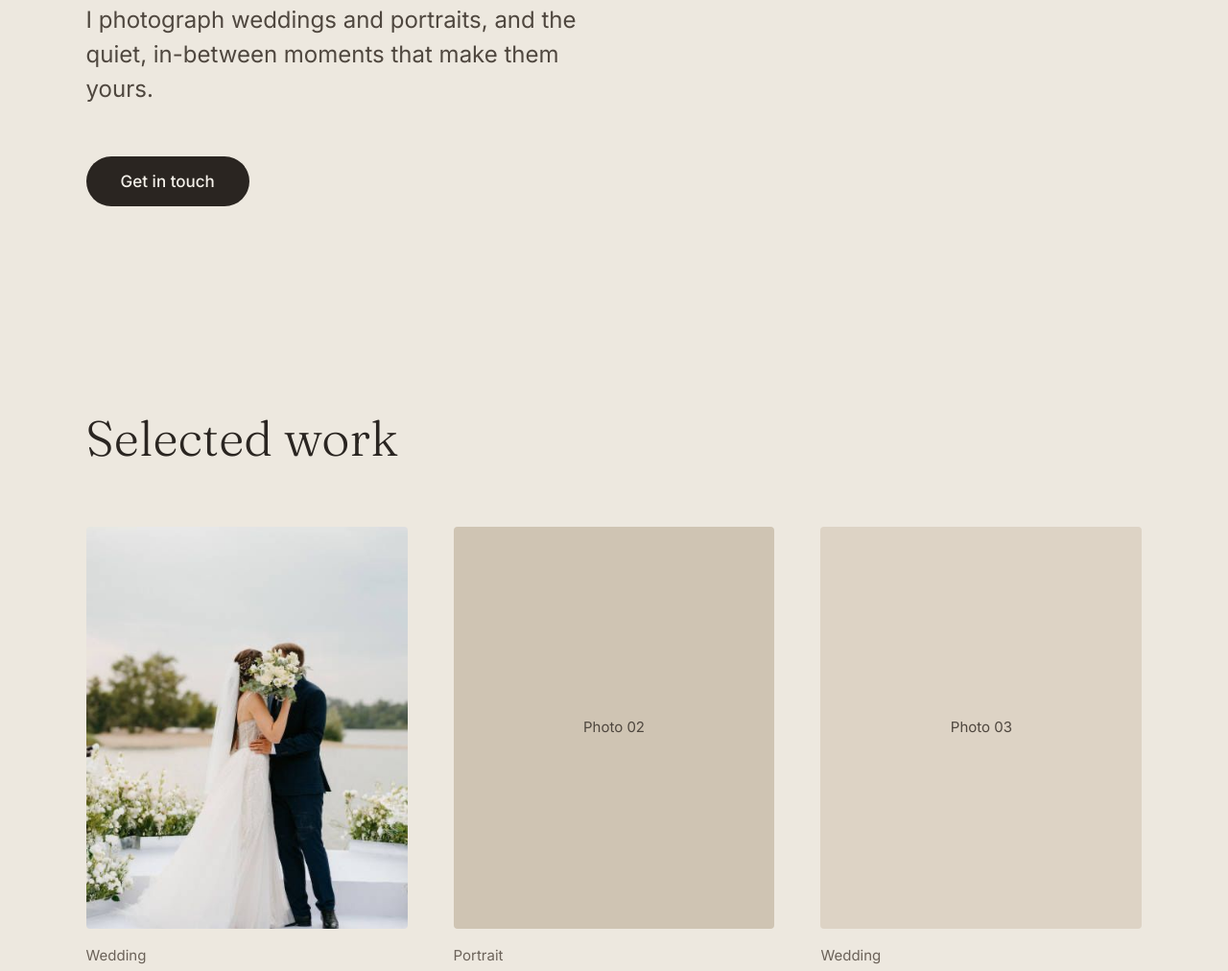
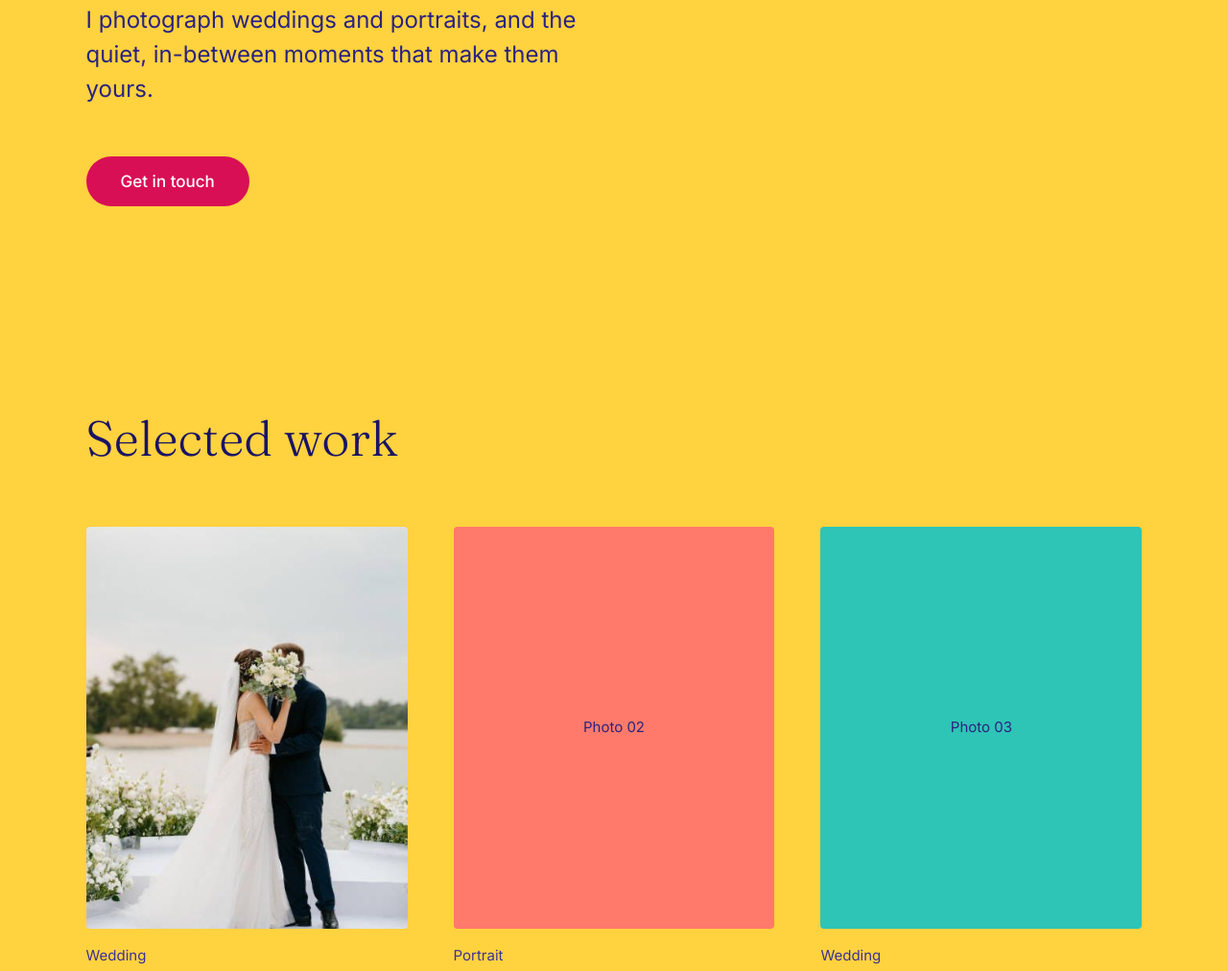
Before and after one commit to melissawee/photographer-website, a plain HTML site: page index.html in a window 1280 px wide. Shown: the part 355-1367 px from the top of the page at 96% size. Drawn offline with Linux system fonts and the light colour scheme.

Commit message:
Switch to a vibrant colour palette
Sunny yellow ground, deep indigo text, magenta accent, and colourful photo placeholders.

Co-Authored-By: Claude Sonnet 5.5 <noreply@anthropic.com>
Claude-Session: https://claude.ai/code/session_019YqyTY5V7s2d1tXJrWCkHY

```diff
--- a/index.html
+++ b/index.html
@@ -35,27 +35,27 @@
 </figure>
 
 <figure>
-<div class="ph" style="background: #CFC4B3;">Photo 02</div>
+<div class="ph" style="background: #FF7A6B;">Photo 02</div>
 <figcaption>Portrait</figcaption>
 </figure>
 
 <figure>
-<div class="ph" style="background: #DDD3C5;">Photo 03</div>
+<div class="ph" style="background: #2EC4B6;">Photo 03</div>
 <figcaption>Wedding</figcaption>
 </figure>
 
 <figure>
-<div class="ph" style="background: #D3C9BA;">Photo 04</div>
+<div class="ph" style="background: #B388F5;">Photo 04</div>
 <figcaption>Portrait</figcaption>
 </figure>
 
 <figure>
-<div class="ph" style="background: #DBD1C3;">Photo 05</div>
+<div class="ph" style="background: #4CC9F0;">Photo 05</div>
 <figcaption>Wedding</figcaption>
 </figure>
 
 <figure>
-<div class="ph" style="background: #CDC2B1;">Photo 06</div>
+<div class="ph" style="background: #FF9F1C;">Photo 06</div>
 <figcaption>Portrait</figcaption>
 </figure>
 
--- a/styles.css
+++ b/styles.css
@@ -1,10 +1,10 @@
 :root {
-  --ground: #EDE8DF;
-  --ink: #2A2521;
-  --ink-soft: #4F473F;
-  --muted: #6B6259;
-  --rule: #D3C9BA;
-  --accent: #8A5A3C;
+  --ground: #FFD23F;
+  --ink: #1B1464;
+  --ink-soft: #2B2380;
+  --muted: #3D3395;
+  --rule: rgba(27, 20, 100, 0.3);
+  --accent: #D90F55;
   --pad-x: clamp(24px, 7vw, 112px);
   --heading: 'Fraunces', Georgia, serif;
 }
@@ -73,14 +73,14 @@ p { margin: 0; color: var(--ink-soft); }
   min-height: 52px;
   padding: 0 36px;
   border-radius: 999px;
-  background: var(--ink);
-  color: #F5F1EA;
+  background: var(--accent);
+  color: #FFFFFF;
   font-size: 17px;
   font-weight: 500;
   text-decoration: none;
 }
 
-.cta:hover { background: #4A3F36; }
+.cta:hover { background: #A80B41; }
 
 .cta:focus-visible,
 .mail:focus-visible {
@@ -165,7 +165,7 @@ figcaption {
   word-break: break-word;
 }
 
-.mail:hover { color: var(--accent); }
+.mail:hover { color: #A80B41; }
 
 .footer {
   margin-top: 120px;
```
